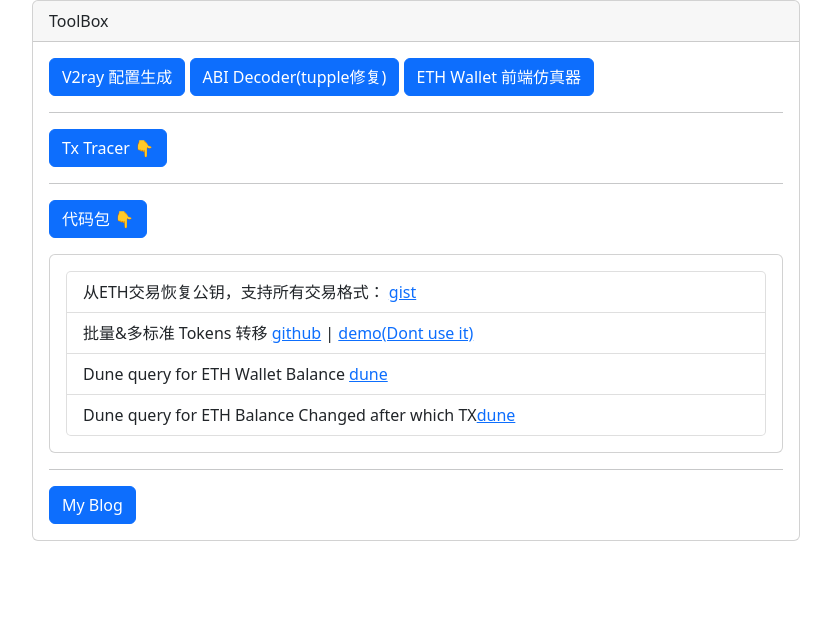
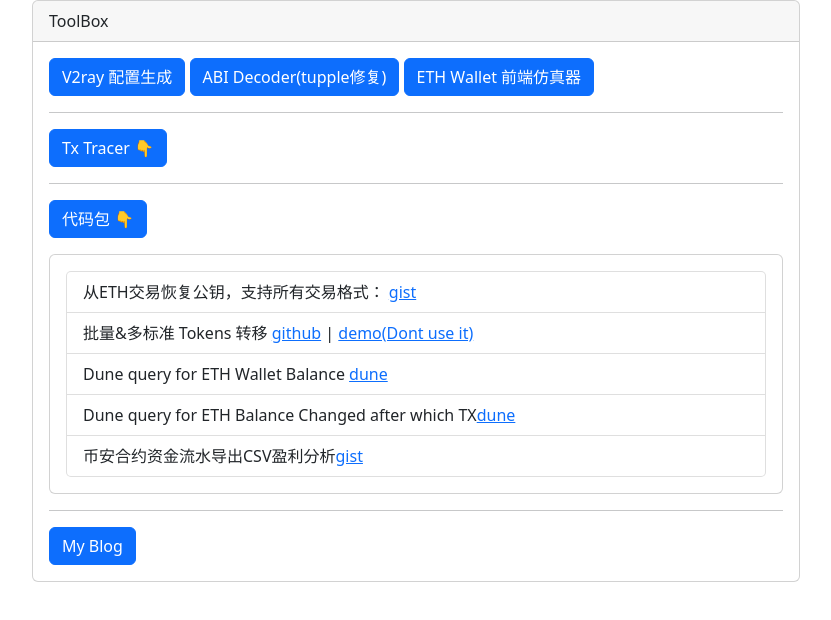
Before and after one commit to 5z1punch/5z1punch.github.io, a plain HTML site: page index.html in a window 1280 px wide. Both pictures are taken after a click on the button "代码包 👇". Shown: the whole page, without its empty margins (224-1055 px from the left). Drawn offline with nearby package versions, Linux system fonts and the light colour scheme.

Commit message:
futures/transactionhistory

```diff
--- a/index.html
+++ b/index.html
@@ -42,6 +42,7 @@
                   <li class="list-group-item">批量&多标准 Tokens 转移  <a href="https://github.com/5z1punch/BatchTransfer" target="_blank">github</a> | <a href="https://etherscan.io/address/0x6e082959e7469dd2b56456cbe57eb868a3c6f5ef" target="_blank">demo(Dont use it)</a></li>
                   <li class="list-group-item">Dune query for ETH Wallet Balance  <a href="https://dune.com/queries/1496766" target="_blank">dune</a></li>
                   <li class="list-group-item">Dune query for ETH Balance Changed after which TX<a href="https://dune.com/queries/1854062" target="_blank">dune</a></li>
+                  <li class="list-group-item">币安合约资金流水导出CSV盈利分析<a href="https://gist.github.com/5z1punch/a0ad10210ad741f3576b7b7eca2f6874" target="_blank">gist</a></li>
               </ul>
           </div>
         </div>
```
